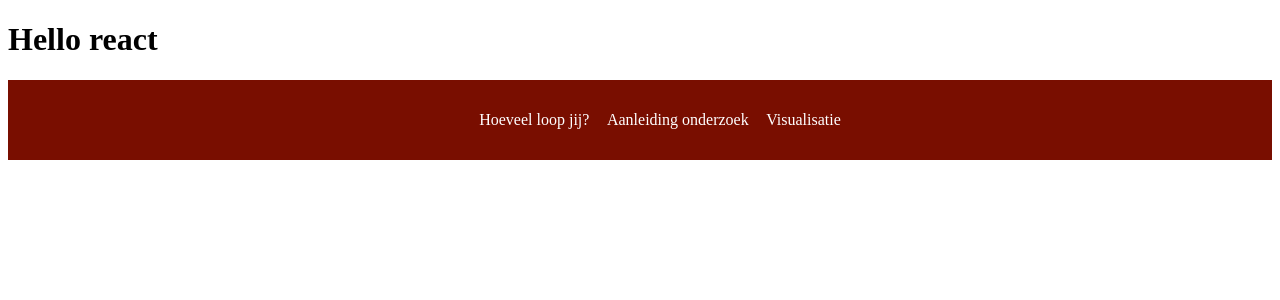
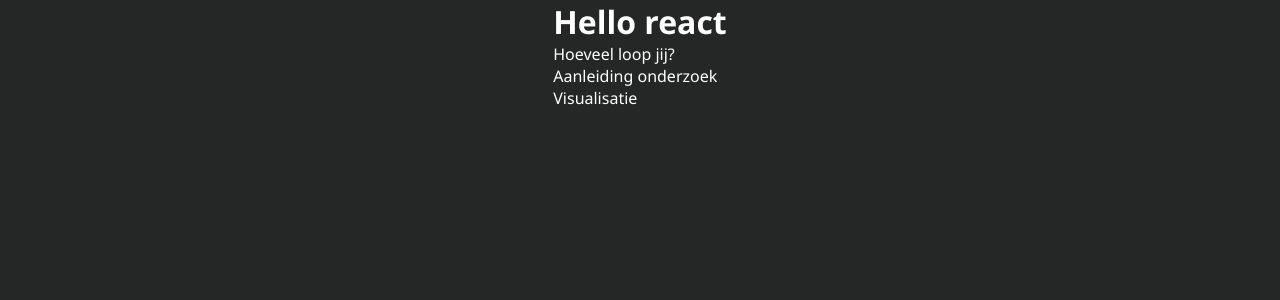
Before and after one commit to SimonPlanje/frontend-applications, a React (Create React App) app: page / in a window 1280 px wide. Shown: the top 300 px of the page. Built offline with nearby package versions, Linux system fonts and the light colour scheme.

Commit message:
added style for the first page

```diff
--- a/src/styles/App.css
+++ b/src/styles/App.css
@@ -1,17 +1,91 @@
+*{
+    margin: 0;
+    padding: 0;
+    font-family: 'Segoe UI', Tahoma, Geneva, Verdana, sans-serif;
+}
+
+.p-story{
+    margin: 1em 9em 1em 9em;
+    background-color: darkslategrey;
+    padding: 2em;
+    font-size: 1.2em;
+}
+
+body{
+    background-color: #252626;
+    display: flex;
+    flex-direction: row;
+    justify-content: center;
+    color: white;
+
+}
+
 nav {
-    display: flex;
-    justify-content: space-around;
-    align-items: center;
     min-height: 10vh;
-    background: rgb(121, 14, 0);
+    background: #252626;
     color: white;
 }
 
 .nav-links{
-    width: 30%;
-    display: flex;
-    justify-content: space-around;
-    align-items: center;
+    position: absolute;
     list-style: none;
+}
 
+.numberForm{
+margin: 1em;
+background-color:#fc3f79;
+padding: 1em;
+max-width: 5rem;
+font-size: 4em;
+border-radius: 100%;
+color: white;
+font-weight: bold;
+border: none;
+outline: none;
+text-align: center;
+transition: ease .5s;
 }
+.numberForm:hover{
+    box-shadow: 0px 24px 42px -10px rgba(0,0,0,0.75);
+    transition: ease .5s;
+}
+
+.numberForm::placeholder{
+    color:lightgray;
+    opacity: 40%;
+}
+
+.numberForm::-webkit-inner-spin-button {
+    -webkit-appearance: none;
+  }
+
+  .Walkcounter{
+      display: flex;
+      flex-direction: column;
+      align-items: center;
+  }
+  .story{
+      display: flex;
+      flex-direction: column;
+        align-items: center;
+  }
+
+  .linkToVis{
+      background-color:#fc3f79 ;
+      padding: 2em;
+      font-size: 1em;
+      border-radius: 3em 3em 3em 3em;
+      border: none;
+      color: white;
+      font-weight: bold;
+      margin-top: 1em;
+      outline: none;
+      transition: ease .5s;
+
+  }
+
+  .linkToVis:hover{
+    box-shadow: 0px 24px 42px -10px rgba(0,0,0,0.75);
+    transition: ease .5s;
+    cursor: pointer;
+}
```
